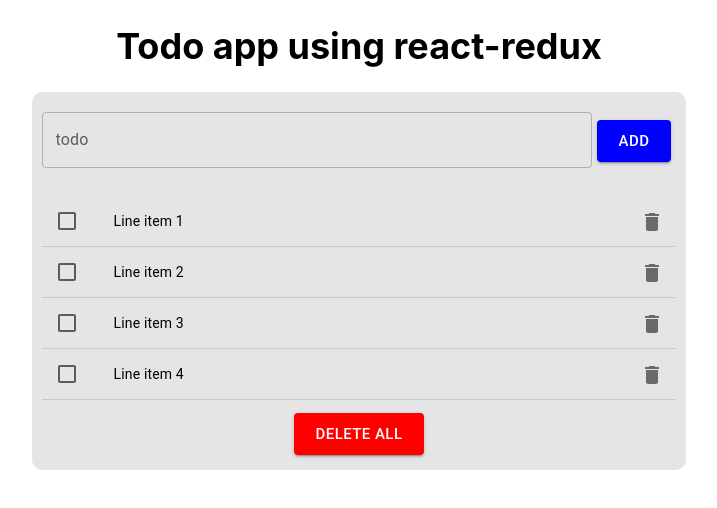
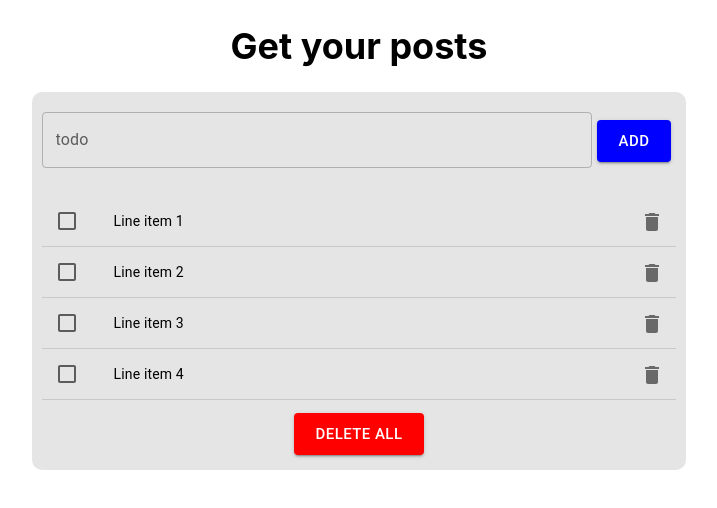
Before and after one commit to rohbdn07/demo-app, a React (Create React App) app: page / in a window 1280 px wide. Shown: the top 508 px of the page, without its empty margins (281-998 px from the left). Built offline with nearby package versions, Linux system fonts and the light colour scheme.

Commit message:
change todo app to post app

```diff
--- a/src/App.tsx
+++ b/src/App.tsx
@@ -16,7 +16,7 @@
         <Container>
           <div className='App'>
             <header className='App-header'>
-              <h1>Todo app using react-redux</h1>
+              <h1>Get your posts</h1>
             </header>
             <AppRoutes />
           </div>
```
